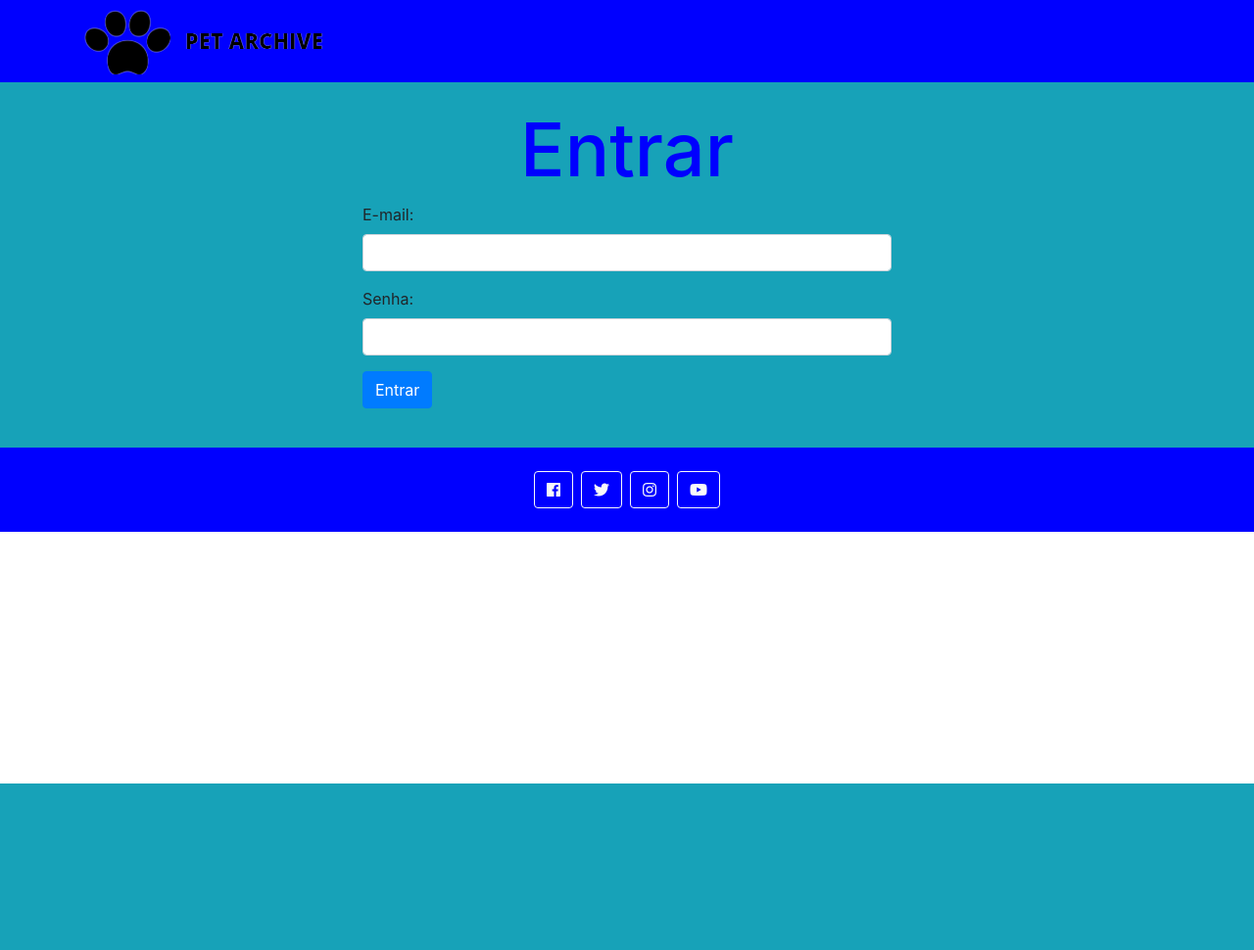
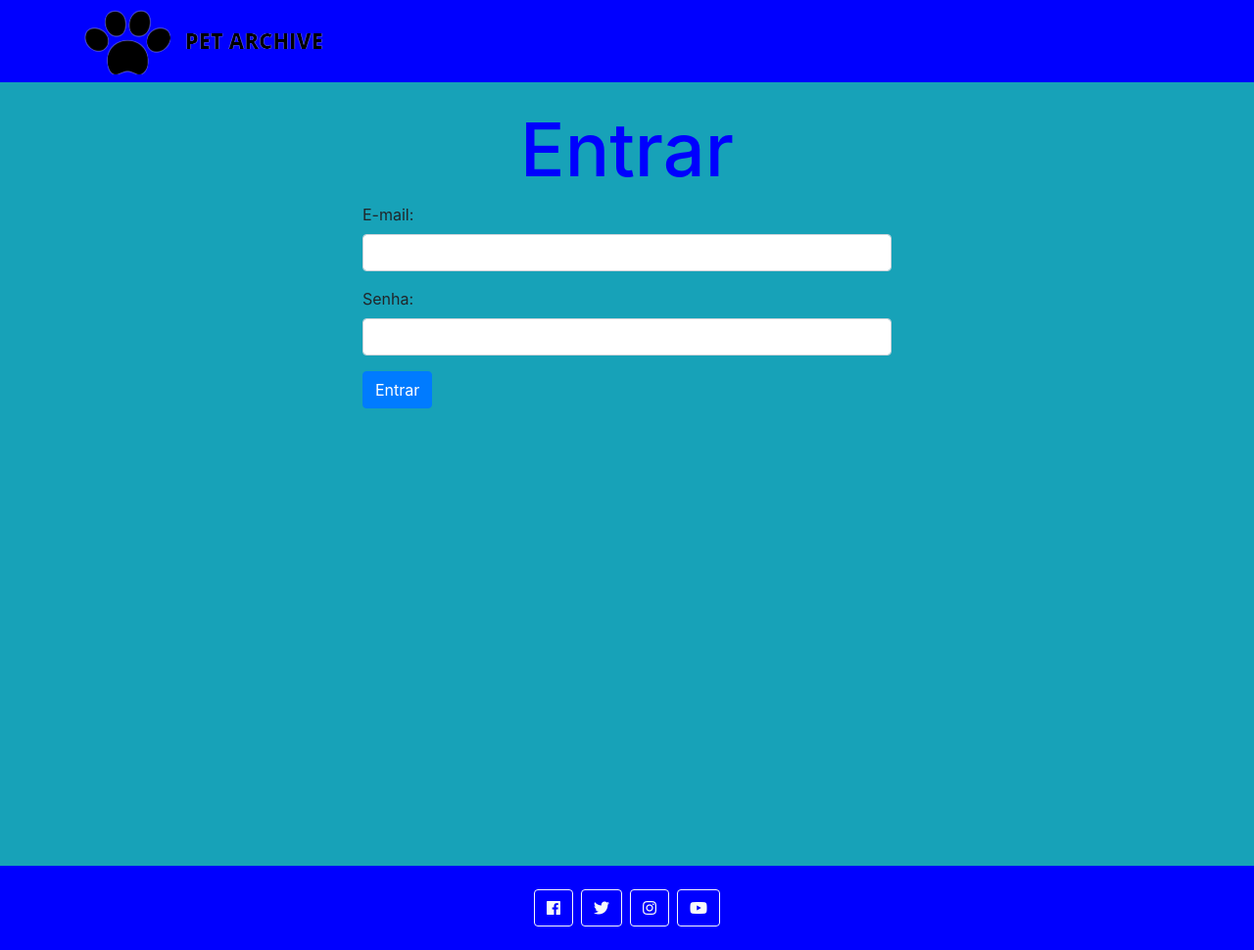
Before and after one commit to FelipeFerro1996/AgendamentoVeterinario, a PHP site: page /Secretaria/index.php in a window 1280 px wide. Shown: the whole page at 98% size. Before the commit the page ends 800 px from the top, so only its background shows below. Run offline with PHP 8.4, Linux system fonts and the light colour scheme; some libraries are stand-ins or nearby versions.

Commit message:
arrumando css para a tela inteira no coneudo

```diff
--- a/css/estilo.css
+++ b/css/estilo.css
@@ -1,6 +1,16 @@
 #home{
 	background: blue;
 	color: white;
+}
+
+html, body{
+	height: 100%;
+}
+
+#conteudo{
+	display: flex;
+	flex-flow: column;
+	height: 100%;
 }
 
 .card{
```
